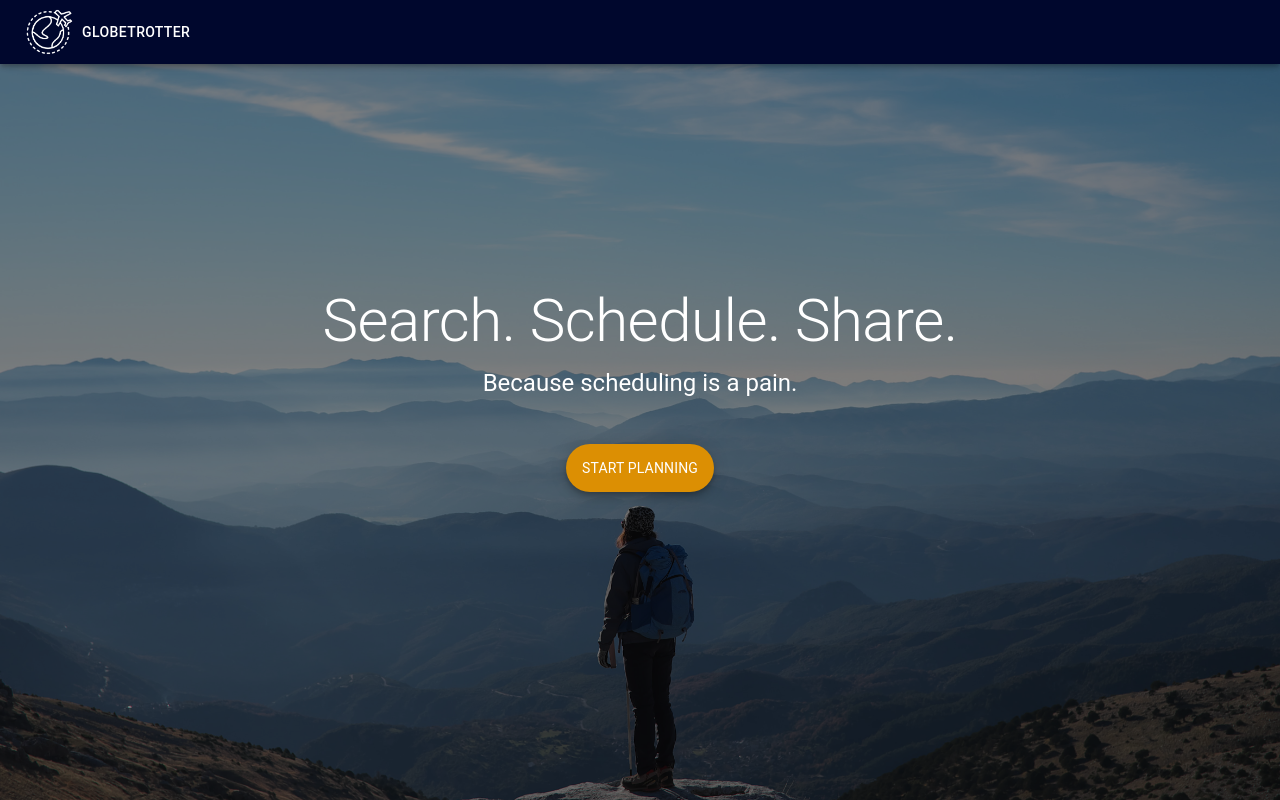
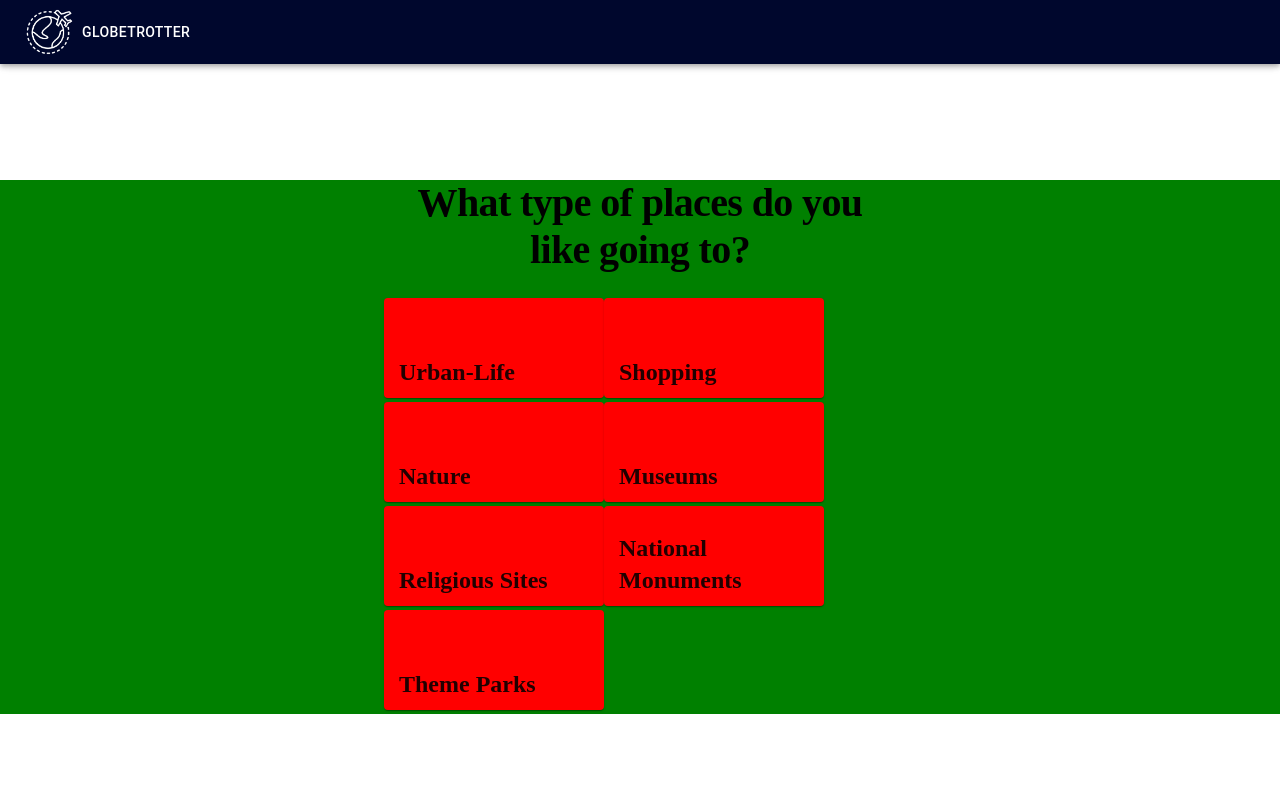
Before and after one commit to aJiang97/globetrotter, a React (Create React App) app in the folder frontend/: page /preferences in a window 1280 px wide. Before the commit this address led to /home. Built offline with nearby package versions, Linux system fonts and the light colour scheme.

Commit message:
finished preference list cards but no styling

```diff
--- a/frontend/src/App.js
+++ b/frontend/src/App.js
@@ -1,9 +1,9 @@
 import React from "react";
-import { Redirect, Route, Router } from "react-router-dom";
+import { Redirect, Route, Router, Switch } from "react-router-dom";
 import { createMuiTheme, MuiThemeProvider } from "@material-ui/core/styles";
 
 import history from "./history";
-import { Home, Trip } from "./pages";
+import { Home, Trip, Preferences } from "./pages";
 import { NavBar } from "./components";
 import "./App.css";
 
@@ -33,9 +33,12 @@ class App extends React.Component {
       <MuiThemeProvider theme={theme}>
         <NavBar />
         <Router history={history}>
-          <Redirect from="/" to="/home" />
-          <Route path="/home" component={Home} />
-          <Route path="/trip" component={Trip} />
+          <Switch>
+            <Route path="/home"         component={Home} />
+            <Route path="/trip"         component={Trip} />
+            <Route path="/preferences"  component={Preferences} />
+            <Redirect from="/" to="/home" />
+          </Switch>
         </Router>
       </MuiThemeProvider>
     );
--- /dev/null
+++ b/frontend/src/components/PreferenceCard/PreferenceCard.jsx
@@ -0,0 +1,31 @@
+import * as React from "react";
+import { Card, CardContent, Typography, CardActionArea } from "@material-ui/core";
+import { withStyles } from "@material-ui/core/styles";
+import { styles } from "./styles";
+import CheckCircleOutlineIcon from '@material-ui/icons/CheckCircleOutline';
+
+class PurePreferenceCard extends React.Component {
+    handleClick = (e) => {
+        this.props.update(this.props.name);
+    }
+
+    render() {
+        const { classes, name, checked } = this.props;
+        return (
+            <Card className={classes.preferenceCard}>
+                <CardActionArea onClick={this.handleClick}>
+                    <div className={classes.actionArea}>
+                        {checked && <CheckCircleOutlineIcon className={classes.checkIcon} />}
+                        <CardContent>
+                            <Typography variant="h5" className={classes.cardTitle}>
+                                {name}
+                            </Typography>
+                        </CardContent>
+                    </div>
+                </CardActionArea>
+            </Card>
+        );
+    }
+}
+
+export const PreferenceCard = withStyles(styles)(PurePreferenceCard);
--- /dev/null
+++ b/frontend/src/components/PreferenceCard/index.js
@@ -0,0 +1 @@
+export * from './PreferenceCard'
--- /dev/null
+++ b/frontend/src/components/PreferenceCard/styles.js
@@ -0,0 +1,31 @@
+import { createStyles } from "@material-ui/core/styles";
+
+export const styles = createStyles(theme => ({
+    preferenceCard: {
+        backgroundColor: "red",
+        display: "inline-block",
+        position: "relative"
+    },
+    actionArea: {
+        display: "block",
+        position: "relative",
+        width: "220px",
+        height: "100px"
+    },
+    checkIcon: {
+        position: "absolute",
+        top: 5,
+        right: 5,
+        "&$selected": {
+            color: "red"
+        }
+    },
+    cardTitle: {
+        fontFamily: "Raleway",
+        fontSize: "24px",
+        fontWeight: "bold",
+        position: "absolute",
+        left: 15,
+        bottom: 10
+    }
+}));
--- a/frontend/src/components/index.js
+++ b/frontend/src/components/index.js
@@ -1 +1,2 @@
 export * from "./NavBar";
+export * from "./PreferenceCard";
--- /dev/null
+++ b/frontend/src/pages/Preferences/Preferences.jsx
@@ -0,0 +1,72 @@
+import React from "react";
+import { withStyles } from "@material-ui/core/styles";
+import { Typography } from "@material-ui/core";
+import { PreferenceCard } from "../../components/PreferenceCard";
+import { styles } from "./styles";
+
+export class PurePreferences extends React.Component {
+
+
+    render() {
+        const { classes } = this.props;
+        return (
+            <div className={ classes.container }>
+                <Typography variant="h1" className={ classes.title }>
+                    What type of places do you like going to?
+                </Typography>
+                <PreferenceCardList />
+            </div>
+        );
+    }
+}
+
+class PreferenceCardList extends React.Component {
+
+    constructor(props) {
+        super(props);
+        this.state = {
+            locationTypes:  {
+                "Urban-Life": false,
+                "Shopping": false,
+                "Nature": false,
+                "Museums": false,
+                "Religious Sites": false,
+                "National Monuments": false,
+                "Theme Parks": false
+            }
+        }
+    }
+
+    updateSelected = (name) => {
+        this.setState(prevState => ({
+            locationTypes: {
+                ...prevState.locationTypes,
+                [name]: !prevState.locationTypes[name]
+            }
+        }));
+    };
+
+    getSelected = () => {
+        var result = [];
+        for (let value of Object.keys(this.state.locationTypes)) {
+            if (this.state.locationTypes[value]){
+                result.push(value);
+            }
+        }
+        console.log(result);
+    };
+
+    render() {
+        return (
+            <div onClick={this.getSelected}>
+                {
+                    Object.keys(this.state.locationTypes).map((value, index) => {
+                        return <PreferenceCard key={index} name={value} update={ this.updateSelected } checked={ this.state.locationTypes[value] } />
+                    })
+                }
+            </div>
+        );
+    }
+}
+
+export const Preferences = withStyles(styles)(PurePreferences);
--- /dev/null
+++ b/frontend/src/pages/Preferences/index.js
@@ -0,0 +1 @@
+export * from "./Preferences"
--- /dev/null
+++ b/frontend/src/pages/Preferences/styles.js
@@ -0,0 +1,17 @@
+import { createStyles } from "@material-ui/core/styles";
+
+export const styles = createStyles(theme => ({
+    title: {
+        textAlign: "center",
+        marginTop: "180px",
+        marginBottom: "25px",
+        fontFamily: "Raleway",
+        fontSize: 40,
+        fontWeight: "bold"
+    },
+    container: {
+        backgroundColor: "green",
+        paddingLeft: "30%",
+        paddingRight: "30%"
+    }
+}))
--- a/frontend/src/pages/Trip/Trip.jsx
+++ b/frontend/src/pages/Trip/Trip.jsx
@@ -72,6 +72,7 @@ export class PureTrip extends React.Component {
             color="primary"
             variant="contained"
             className={classes.nextButton}
+            href="/preferences"
           >
             Next
           </Button>
--- a/frontend/src/pages/index.js
+++ b/frontend/src/pages/index.js
@@ -1,2 +1,3 @@
 export * from "./Home";
 export * from "./Trip";
+export * from "./Preferences";
```
Also changed, not shown: 1 other file (tests, documents, lock files or other folders).
